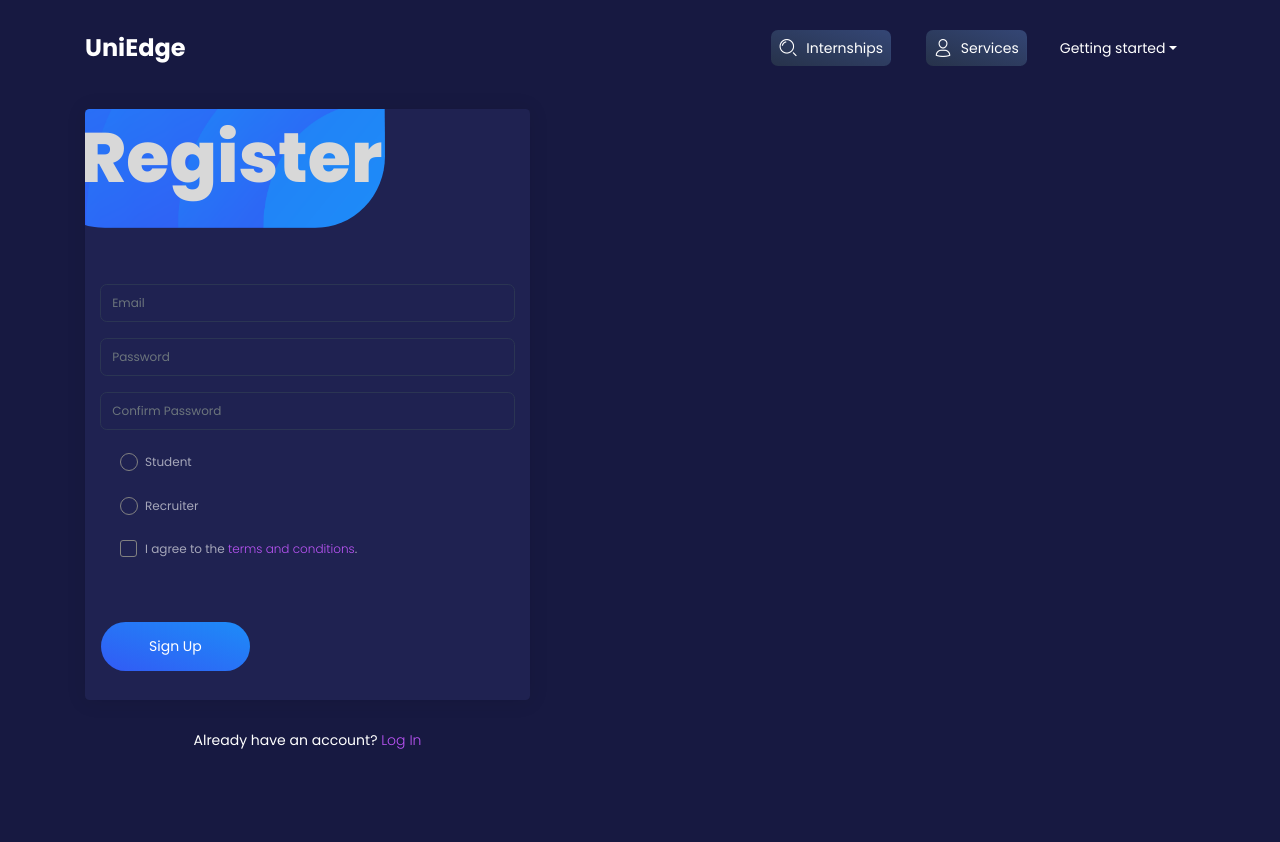
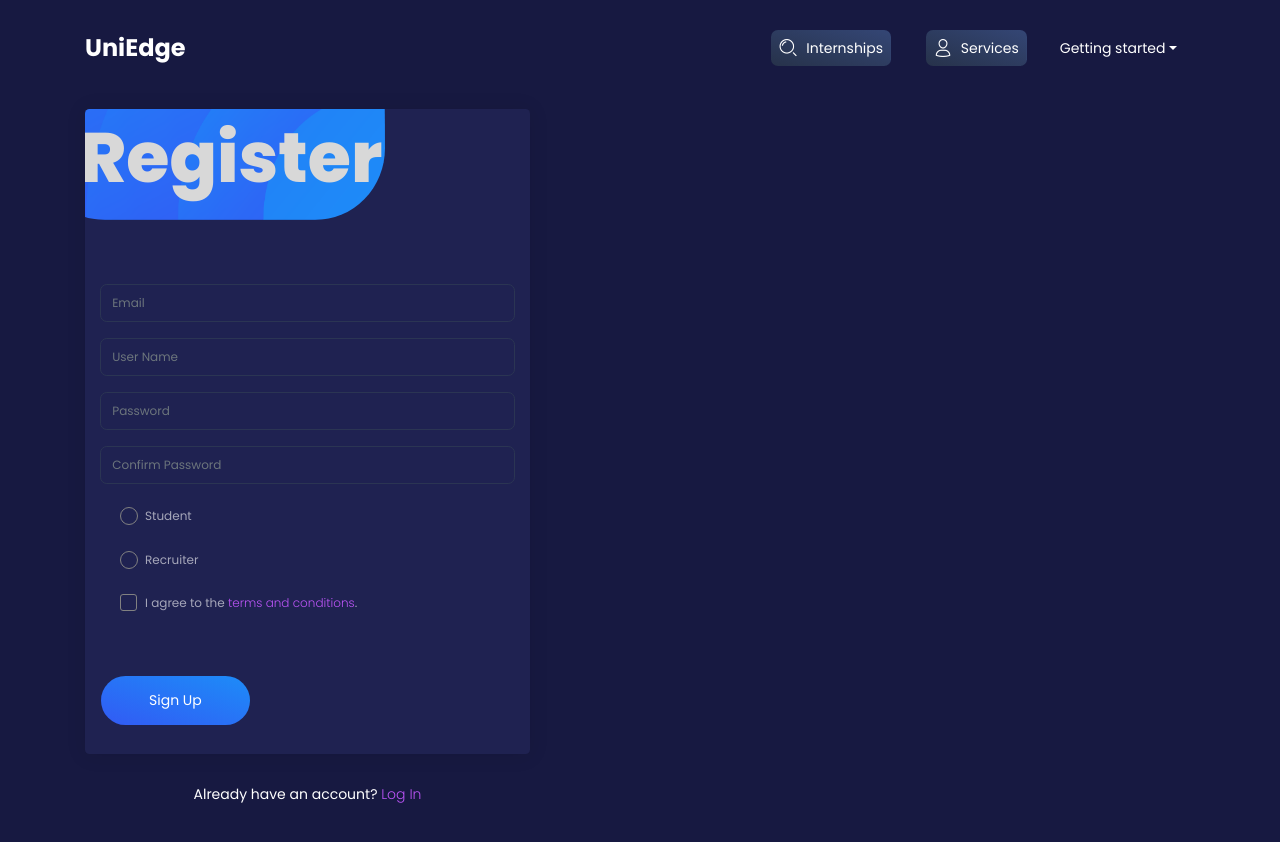
Before and after one commit to UniEdgeUCSD2024/UniEdge_UI, a React (Create React App) app: page /register in a window 1280 px wide. Shown: the top 842 px of the page. Before the commit the page ends 801 px from the top, so only its background shows below. Built offline with nearby package versions, Linux system fonts and the light colour scheme; no server answers; the database is empty.

Commit message:
Error code

```diff
--- a/src/components/Login.jsx
+++ b/src/components/Login.jsx
@@ -31,12 +31,11 @@ export default function Login() {
       setError("");
       setLoading(true);
       await login(emailRef.current.value, passwordRef.current.value);
-      history("/home");
+      history("/");
     } catch (error) {
       console.log(error)
       setError("Failed to log in");
     }
-
     setLoading(false);
   }
 
@@ -65,7 +64,7 @@ export default function Login() {
                           {error}
                         </Alert>
                       )}
-                      <Form className="form" onSubmit={handleSubmit}>
+                      <Form className="form">
                         <Input
                           innerRef={emailRef}
                           placeholder="Email"
--- a/src/components/Register.jsx
+++ b/src/components/Register.jsx
@@ -23,6 +23,7 @@ export default function UserSignup() {
   const emailRef = useRef();
   const passwordRef = useRef();
   const passwordConfirmRef = useRef();
+  const userNameRef = useRef();
   const { signup, currentUser } = useAuth();
   const [error, setError] = useState("");
   const [loading, setLoading] = useState(false);
@@ -31,6 +32,7 @@ export default function UserSignup() {
   async function handleSubmit(e) {
     e.preventDefault();
 
+    const selectedRole = document.querySelector('input[name="role"]:checked')?.value;
     if (passwordRef.current.value !== passwordConfirmRef.current.value) {
       return setError("Passwords do not match");
     }
@@ -38,8 +40,13 @@ export default function UserSignup() {
     try {
       setError("");
       setLoading(true);
-      await signup(emailRef.current.value, passwordRef.current.value);
-      history("/home");
+      await signup(emailRef.current.value, userNameRef.current.value, passwordRef.current.value, selectedRole);
+      console.log({
+        email: emailRef.current.value,
+        selectedRole: selectedRole,
+        userName: userNameRef.current.value,
+      }); //need to make a backend call here
+      history("/");
     } catch (error) {
       console.log(error)
       setError("Failed to create an account");
@@ -78,6 +85,12 @@ export default function UserSignup() {
                           <Input
                             innerRef={emailRef}
                             placeholder="Email"
+                            type="text"
+                          />
+                          <Input
+                            style={{ marginTop: "1rem" }}
+                            innerRef={userNameRef}
+                            placeholder="User Name"
                             type="text"
                           />
                           <Input
--- a/src/context/AuthContext.js
+++ b/src/context/AuthContext.js
@@ -13,24 +13,33 @@ export function AuthProvider({ children }) {
   const [loading, setLoading] = useState(true)
   const [userKeys, setUserKeys] = useState(null);
 
-  async function signup(email, password) {
-    await auth.createUserWithEmailAndPassword(email, password);
+  async function signup(email, userName, password, selectedRole) {
+    const response = await auth.createUserWithEmailAndPassword(email, password);
+    const userId = response.user.uid;
+      set(ref(database, 'users/'+userId), {
+        email: email,
+        selectedRole: selectedRole,
+        userName: userName
+      })
     return;
   }
 
   async function login(email, password) {
-    await auth.signInWithEmailAndPassword(email, password);
+    const response = await auth.signInWithEmailAndPassword(email, password);
+    console.log(response)
+    // const userId = response.user.uid;
+    // await fetchKeys(userId);
     return;
   }
 
-  // async function fetchKeys(userId) {
-  //   const dbRef = ref(database, 'users/'+userId);
-  //   onValue(dbRef, (snapshot) => {
-  //     const data = snapshot.val();
-  //     setUserKeys(data);
-  //   });
-  //   return;
-  // }
+  async function fetchKeys(userId) {
+    const dbRef = ref(database, 'users/'+userId);
+    onValue(dbRef, (snapshot) => {
+      const data = snapshot.val();
+      setUserKeys(data);
+    });
+    return;
+  }
 
   function logout() {
     return auth.signOut()
@@ -51,6 +60,7 @@ export function AuthProvider({ children }) {
   useEffect(() => {
     const unsubscribe = auth.onAuthStateChanged(user => {
       setCurrentUser(user)
+      fetchKeys(user?.uid);
       setLoading(false)
     })
 
```
